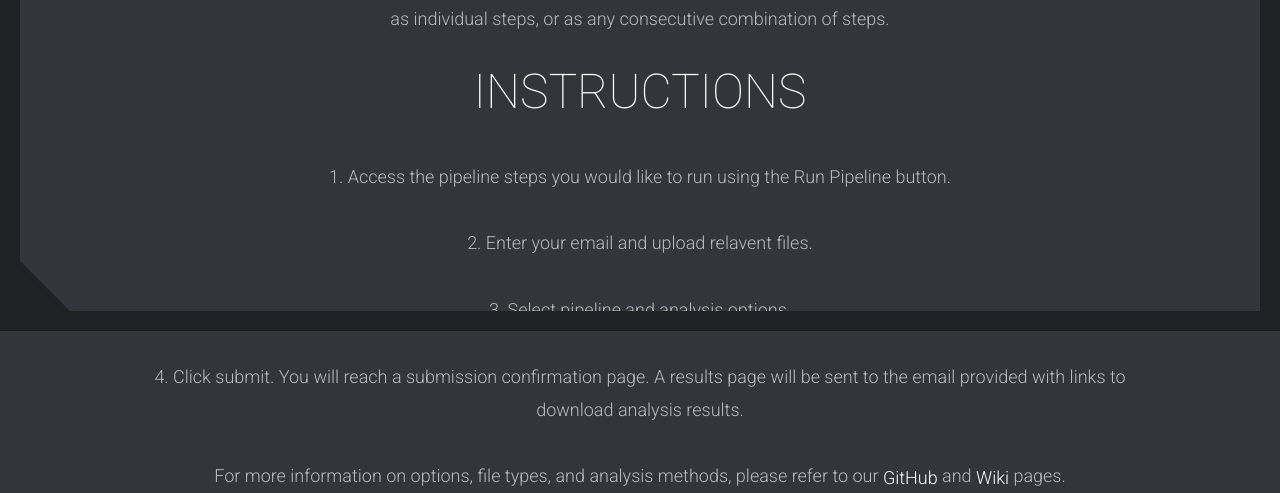
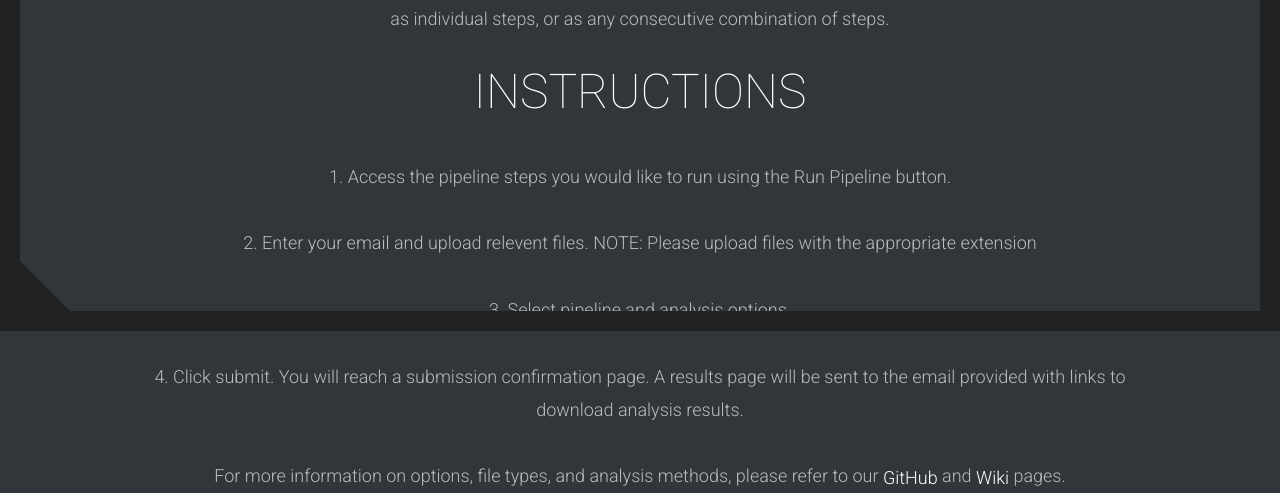
Before and after one commit to taylorSci/BIOL-7210_Predictive-web-server, a Django app: page /fbp/info/ in a window 1280 px wide; the page is wider, and only the part inside the window is pictured. Shown: the part 469-962 px from the top of that part. Run offline with Django 3.2, Linux system fonts and the light colour scheme; some libraries are stand-ins or nearby versions.

Commit message:
minor changes to info page

```diff
--- a/django/foodbornePathogen/templates/foodbornePathogen/info.html
+++ b/django/foodbornePathogen/templates/foodbornePathogen/info.html
@@ -14,7 +14,7 @@
 				<h2 class="welcome-title animated fadeInLeft">Pipeline Information</h2>
 				<p class="animated fadeInRight">This foodborne pathogen analysis pipeline performs genomics analysis on <i>C. jejuni</i> isolates. The full pipeline contains these four steps: genome analysis, gene prediction, functional annotation, and comparative genomics. The pipeline can be run in full, as individual steps, or as any consecutive combination of steps.</p>
 				<h2 class="welcome-title animated fadeInLeft">Instructions</h2>
-				<p class="animated fadeInRight">1. Access the pipeline steps you would like to run using the Run Pipeline button. <br></br>2. Enter your email and upload relavent files. <br></br>3. Select pipeline and analysis options. <br></br>4. Click submit. You will reach a submission confirmation page. A results page will be sent to the email provided with links to download analysis results.<br></br> For more information on options, file types, and analysis methods, please refer to our <a href="https://github.gatech.edu/comgenomics2021/Team1-WebServer">GitHub</a> and <a href="https://compgenomics2021.biosci.gatech.edu/Team_I_Webserver">Wiki</a> pages.</p>
+				<p class="animated fadeInRight">1. Access the pipeline steps you would like to run using the Run Pipeline button. <br></br>2. Enter your email and upload relevent files. NOTE: Please upload files with the appropriate extension <br></br>3. Select pipeline and analysis options. <br></br>4. Click submit. You will reach a submission confirmation page. A results page will be sent to the email provided with links to download analysis results.<br></br> For more information on options, file types, and analysis methods, please refer to our <a href="https://github.gatech.edu/comgenomics2021/Team1-WebServer">GitHub</a> and <a href="https://compgenomics2021.biosci.gatech.edu/Team_I_Webserver">Wiki</a> pages.</p>
 			</div>
 		<p style="text-align:center;"> <img src="{% static 'foodbornePathogen/img/pipeline.jpg' %}" alt="pipeline" class="center">
 	</main>
```
